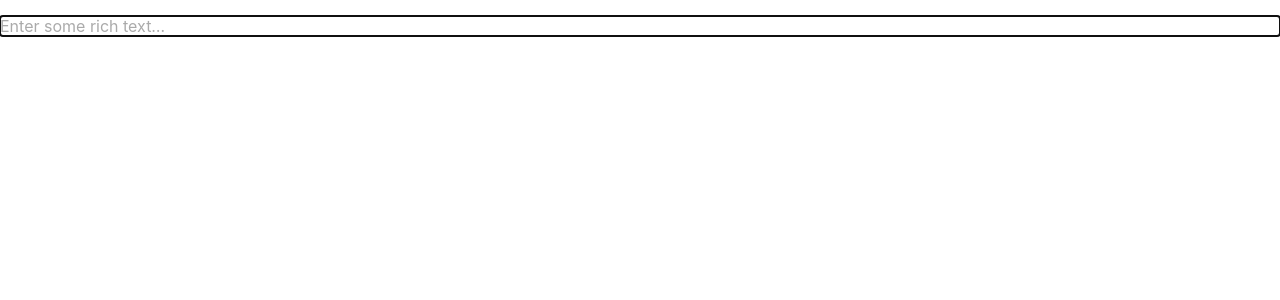
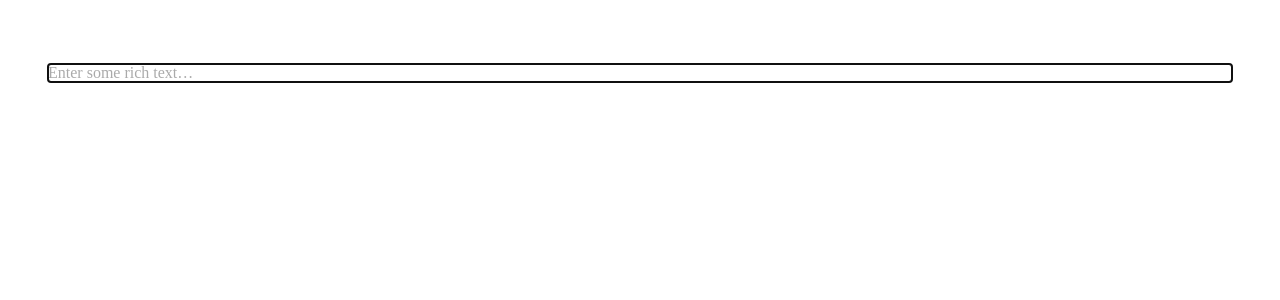
Before and after one commit to ailuoku6/flxEditor, a React (Create React App) app: page / in a window 1280 px wide. Shown: the top 300 px of the page. Built offline with nearby package versions, Linux system fonts and the light colour scheme.

Commit message:
feat: add sass

```diff
--- a/package.json
+++ b/package.json
@@ -10,9 +10,11 @@
     "@types/node": "^16.7.13",
     "@types/react": "^18.0.0",
     "@types/react-dom": "^18.0.0",
+    "node-sass": "^9.0.0",
     "react": "^18.2.0",
     "react-dom": "^18.2.0",
     "react-scripts": "5.0.1",
+    "sass": "^1.64.0",
     "slate": "^0.94.1",
     "slate-history": "^0.93.0",
     "slate-react": "^0.97.2",
--- a/src/App.css
+++ /dev/null
@@ -1,38 +0,0 @@
-.App {
-  text-align: center;
-}
-
-.App-logo {
-  height: 40vmin;
-  pointer-events: none;
-}
-
-@media (prefers-reduced-motion: no-preference) {
-  .App-logo {
-    animation: App-logo-spin infinite 20s linear;
-  }
-}
-
-.App-header {
-  background-color: #282c34;
-  min-height: 100vh;
-  display: flex;
-  flex-direction: column;
-  align-items: center;
-  justify-content: center;
-  font-size: calc(10px + 2vmin);
-  color: white;
-}
-
-.App-link {
-  color: #61dafb;
-}
-
-@keyframes App-logo-spin {
-  from {
-    transform: rotate(0deg);
-  }
-  to {
-    transform: rotate(360deg);
-  }
-}
--- a/src/App.tsx
+++ b/src/App.tsx
@@ -1,8 +1,6 @@
 import React from "react";
 
 import FlxEditor from "./container/Editor";
-
-import "./App.css";
 
 function App() {
   return <FlxEditor />;
--- /dev/null
+++ b/src/container/Editor/index.scss
@@ -0,0 +1,3 @@
+.editor-wrap {
+  padding: 40px;
+}
--- a/src/container/Editor/index.tsx
+++ b/src/container/Editor/index.tsx
@@ -1,17 +1,13 @@
 import React, { useEffect, useMemo } from "react";
 
-import {
-  Editable,
-  withReact,
-  Slate,
-  RenderElementProps,
-  RenderLeafProps,
-} from "slate-react";
+import { Editable, withReact, Slate } from "slate-react";
 
 import { createEditor, Descendant } from "slate";
 import { withHistory } from "slate-history";
 
 import { EditorHelper, IFlxEditorPlugin } from "./editorHelper";
+
+import "./index.scss";
 
 const initValue: Descendant[] = [
   { type: "paragraph", children: [{ text: "" }] },
@@ -32,7 +28,7 @@ export default function FlxEditor() {
 
   return (
     <Slate editor={editor} initialValue={initValue}>
-      <div>
+      <div className={"editor-wrap"}>
         {editorHelper.renderToolBar()}
         <Editable
           // renderElement={renderElement}
--- a/src/index.css
+++ /dev/null
@@ -1,13 +0,0 @@
-body {
-  margin: 0;
-  font-family: -apple-system, BlinkMacSystemFont, 'Segoe UI', 'Roboto', 'Oxygen',
-    'Ubuntu', 'Cantarell', 'Fira Sans', 'Droid Sans', 'Helvetica Neue',
-    sans-serif;
-  -webkit-font-smoothing: antialiased;
-  -moz-osx-font-smoothing: grayscale;
-}
-
-code {
-  font-family: source-code-pro, Menlo, Monaco, Consolas, 'Courier New',
-    monospace;
-}
```
Also changed, not shown: src/index.tsx (+5 -6 lines), 1 other file (tests, documents, lock files or other folders).
